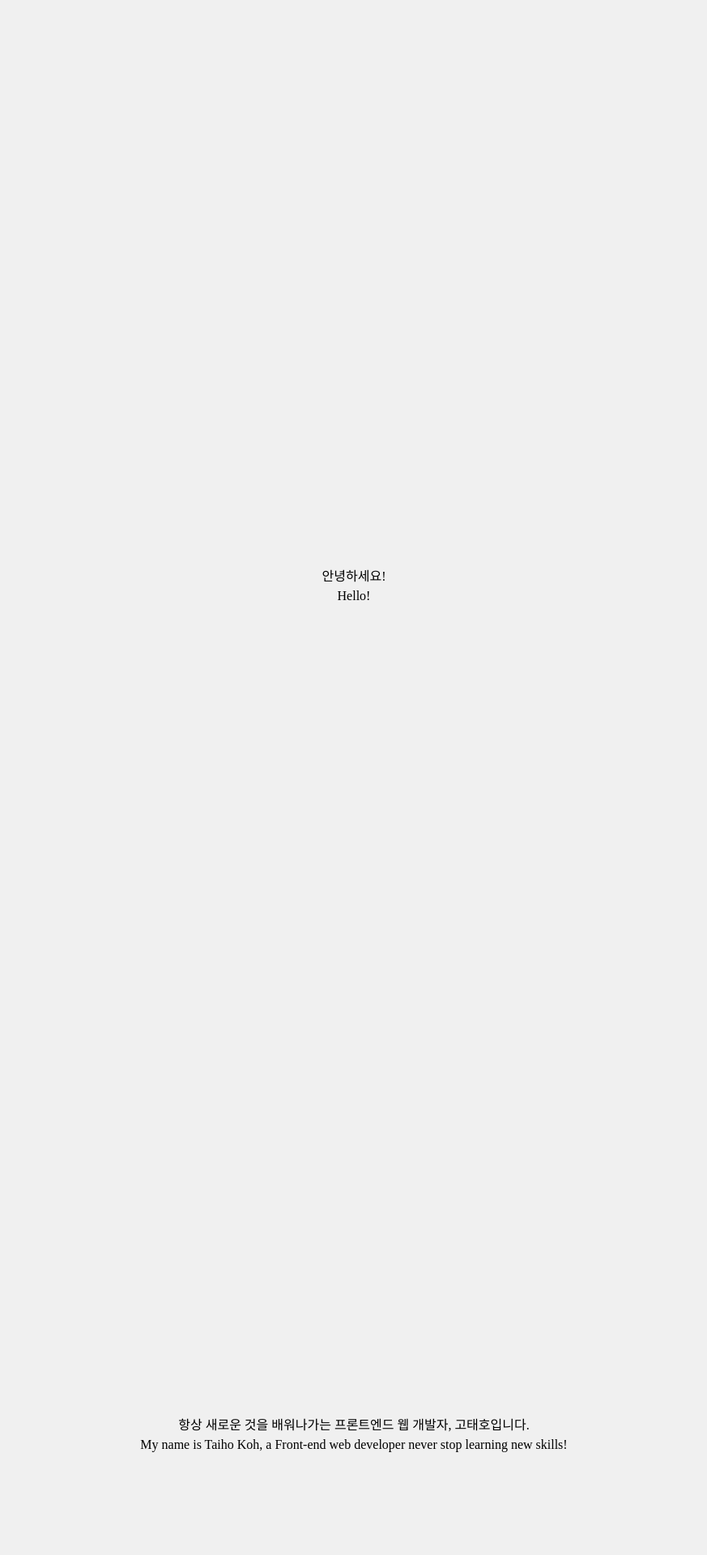
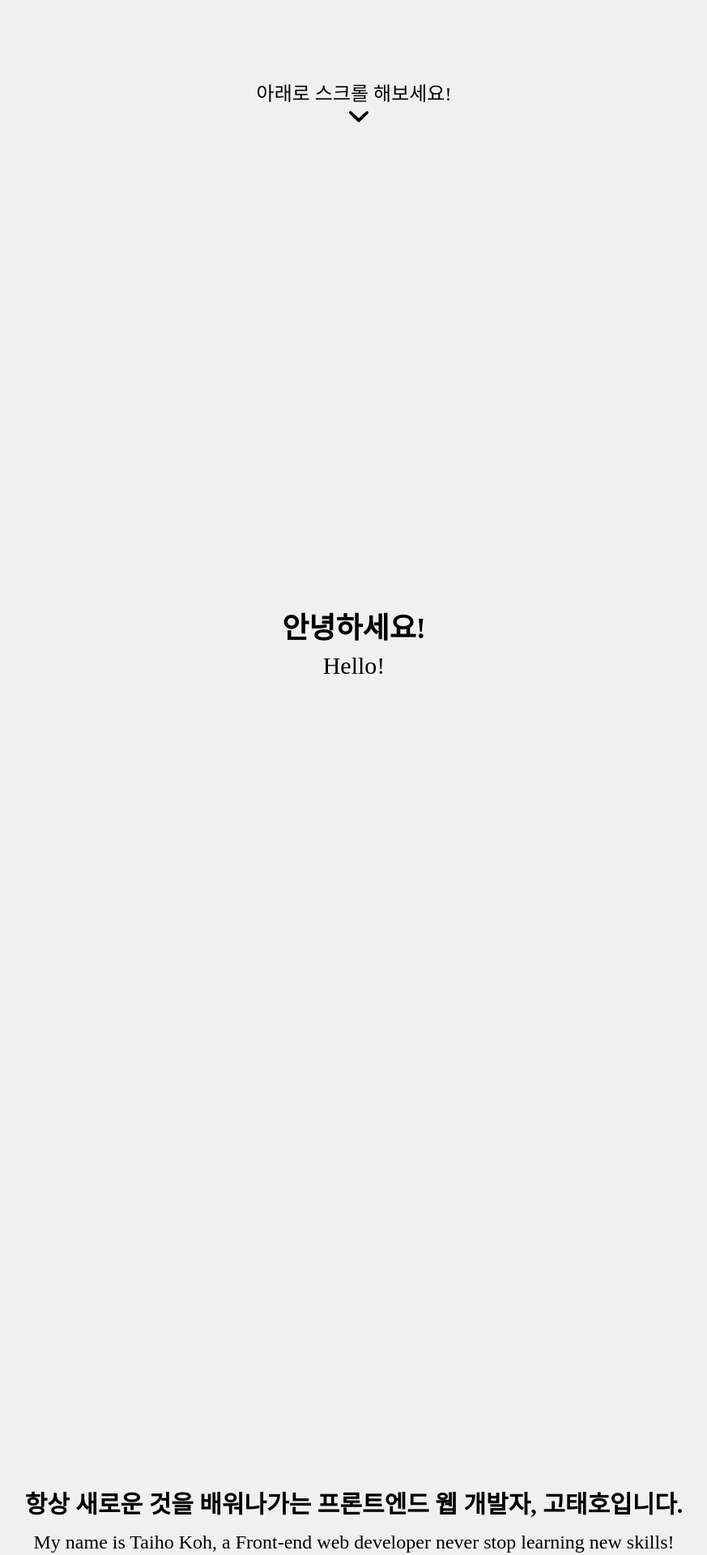
Before and after one commit to Taiho1998/Portfolio, a Next.js app: page / in a window 1280 px wide. Shown: the part 300-2220 px from the top of the page at 81% size, without its empty margins (203-1076 px from the left). Built offline with nearby package versions, Linux system fonts and the light colour scheme; a web font is replaced by a local one.

Commit message:
mainModal의 스타일 설정, animation 작업중, pc환경 이외에는 출력되지 않게 설정

```diff
--- a/src/app/components/mainModal.tsx
+++ b/src/app/components/mainModal.tsx
@@ -4,49 +4,73 @@ import { usePathname } from "next/navigation";
 import { useEffect } from "react";
 
 export default function MainModal() {
-  const path = usePathname();
+  const path: string = usePathname();
   useEffect(() => {
     let observer = new IntersectionObserver((e) => {
-      e.forEach((item) => {
+      e.forEach((item: IntersectionObserverEntry) => {
         if (item.isIntersecting) {
           item.target.classList.remove("opacity-0");
           item.target.classList.add("opacity-100");
         } else {
+          item.target.classList.remove("opacity-100");
           item.target.classList.add("opacity-0");
-          item.target.classList.remove("opacity-100");
         }
       });
     });
 
-    let divOb = document.querySelectorAll("div");
-    observer.observe(divOb[0]);
-    observer.observe(divOb[1]);
-    observer.observe(divOb[2]);
+    let divOb: HTMLCollectionOf<Element> =
+      document.getElementsByClassName("modal");
+    let count: number = 1;
+    // 아래로 스크롤 해보세요 부분을 제외한 div 태그들을 관찰
+    for (let div of divOb) {
+      if (count === 1) {
+        count--;
+      } else {
+        observer.observe(div);
+      }
+    }
   }, [path]);
 
   return (
-    <>
+    <div className="hidden xl:block">
       {path === "/" && (
         <>
-          <div className="mt-[1000px] text-center opacity-0 transition-opacity duration-1000">
-            <h1>안녕하세요!</h1>
-            <h1>Hello!</h1>
+          <div className="modal my-[400px] text-center">
+            <span className="text-2xl font-medium text-gray-dark hover:text-[#EE6533] transition-colors animate-pulse">
+              아래로 스크롤 해보세요!
+            </span>
+            <img
+              src="/icons/ScrollArrow.svg"
+              alt="ScrollImage"
+              className="rotate-90 size-6 mx-auto animate-bounce"
+            />
           </div>
-          <div className="mt-[1000px] text-center opacity-0 transition-opacity duration-1000">
-            <h1>
+
+          <div className="modal mt-[600px] text-center opacity-0 transition-[opacity, transform] duration-500">
+            <h1 className="text-4xl font-bold text-gray-dark mb-2">
+              안녕하세요!
+            </h1>
+            <h1 className="text-3xl font-medium text-gray">Hello!</h1>
+          </div>
+          <div className="modal mt-[1000px] text-center opacity-0 transition-[opacity, transform] duration-500">
+            <h1 className="text-3xl font-bold text-gray-dark mb-3">
               항상 새로운 것을 배워나가는 프론트엔드 웹 개발자, 고태호입니다.
             </h1>
-            <h1>
+            <h1 className="text-2xl font-medium text-gray">
               My name is Taiho Koh, a Front-end web developer never stop
               learning new skills!
             </h1>
           </div>
-          <div className="mt-[1000px] text-center opacity-0 transition-opacity duration-1000">
-            <h1>저의 웹 포트폴리오에 방문해주셔서 진심으로 감사드립니다!</h1>
-            <h1>Thank you for visiting my Web Portfolio</h1>
+          <div className="modal mt-[1000px] mb-[300px] text-center opacity-0 transition-[opacity, transform] duration-500">
+            <h1 className="text-3xl font-bold text-gray-dark mb-3">
+              저의 웹 포트폴리오에 방문해주셔서 진심으로 감사드립니다!
+            </h1>
+            <h1 className="text-2xl font-medium text-gray">
+              Thank you for visiting my Web Portfolio
+            </h1>
           </div>
         </>
       )}
-    </>
+    </div>
   );
 }
--- a/src/app/globals.css
+++ b/src/app/globals.css
@@ -15,6 +15,13 @@
 body {
   background: var(--background);
   font-family: Pretendard;
+  -ms-overflow-style: none;
+  overflow-y: scroll;
+}
+
+/* 스크롤바 감추기 용 */
+body::-webkit-scrollbar {
+  display: none;
 }
 
 .loader {
```
Also changed, not shown: public/icons/ScrollArrow.svg (added).
